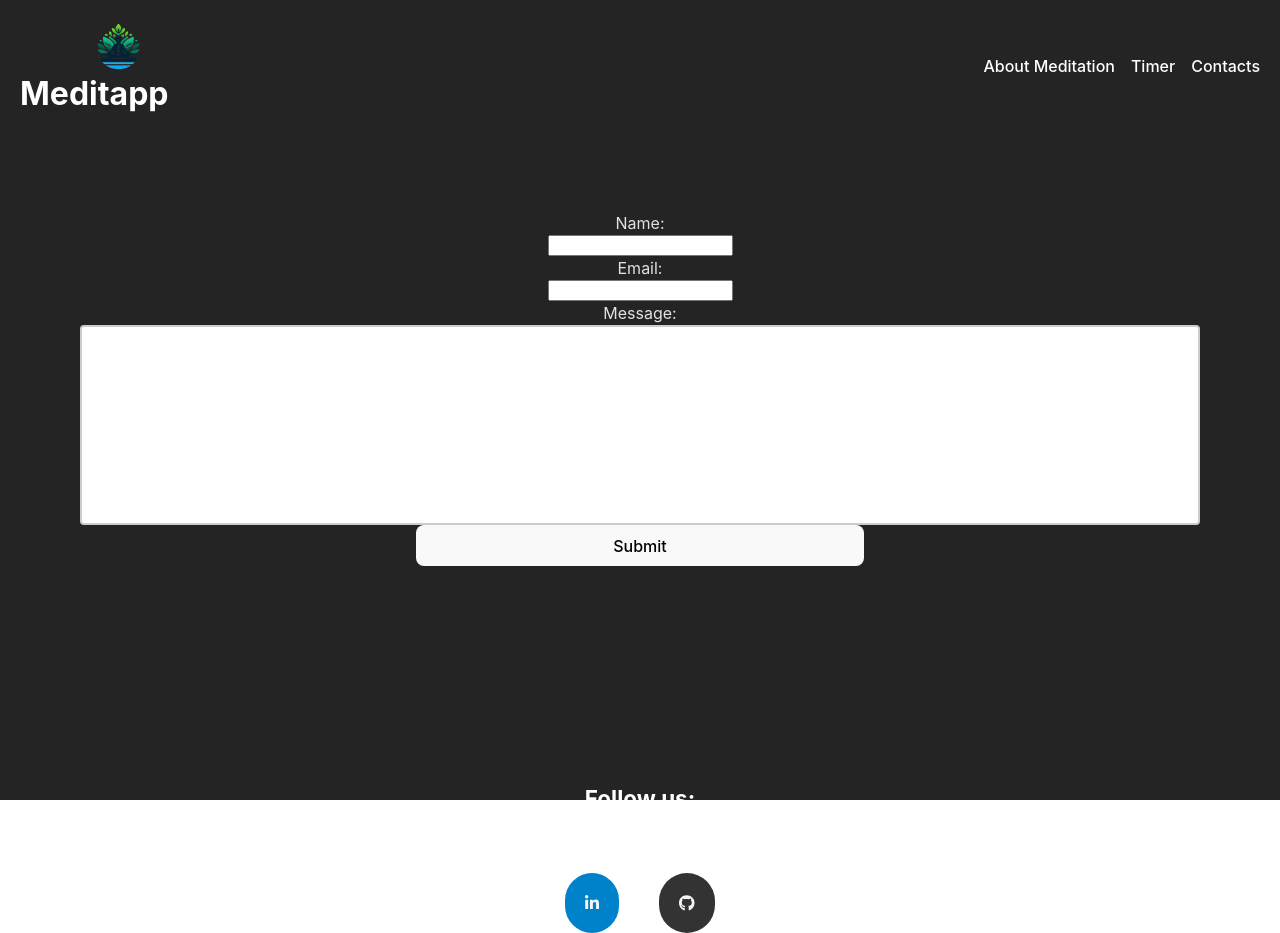
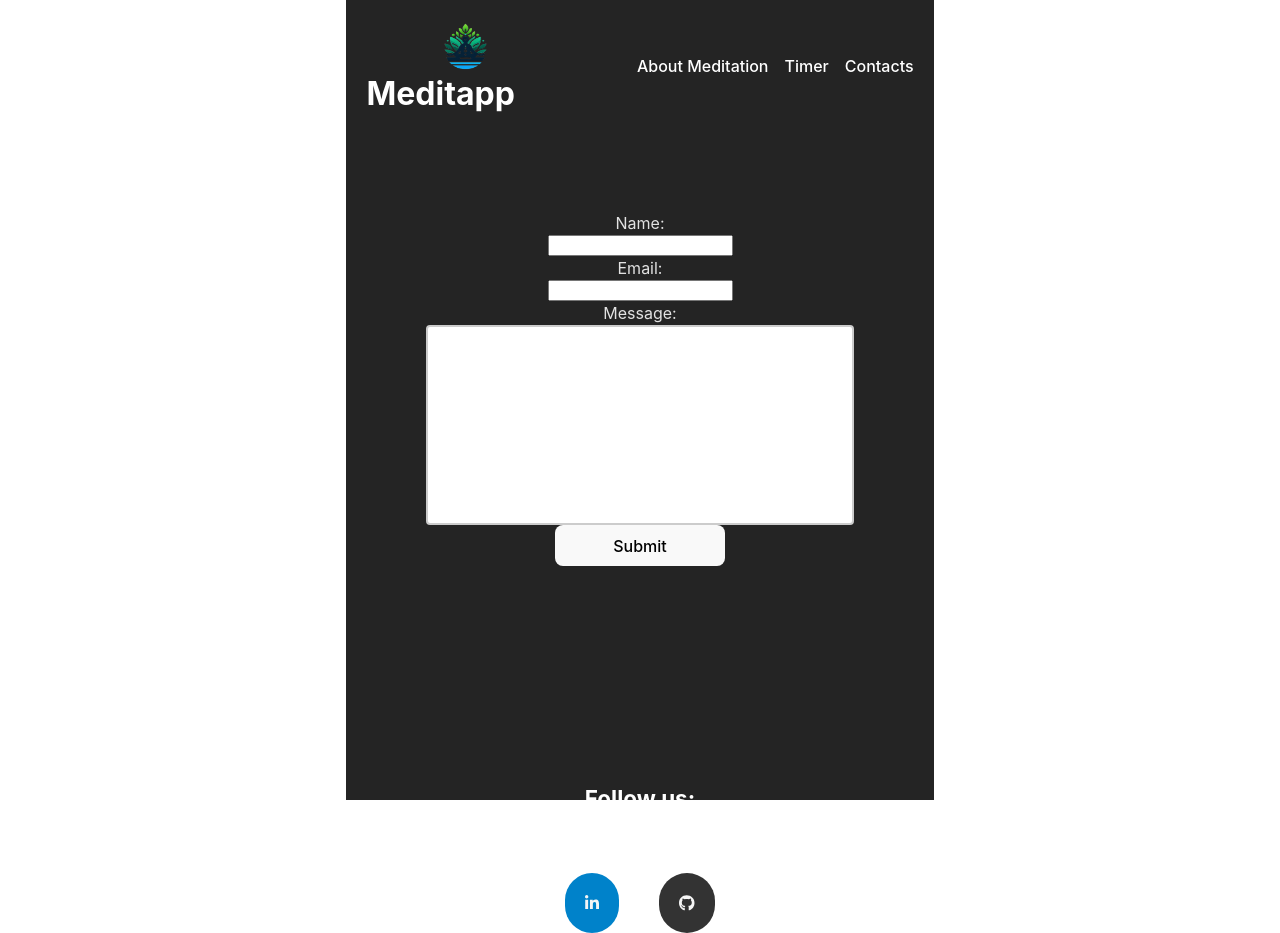
Before and after one commit to Thaavet/Meditapp, a React (Vite) app: page /contacts in a window 1280 px wide. Built offline with nearby package versions, Linux system fonts and the light colour scheme.

Commit message:
Update App.css

```diff
--- a/src/App.css
+++ b/src/App.css
@@ -1,6 +1,5 @@
 #root {
-  border: 0;
-  width: 100%;
+
   min-height: 100vh;
   display: flex;
   flex-direction: column;
```
